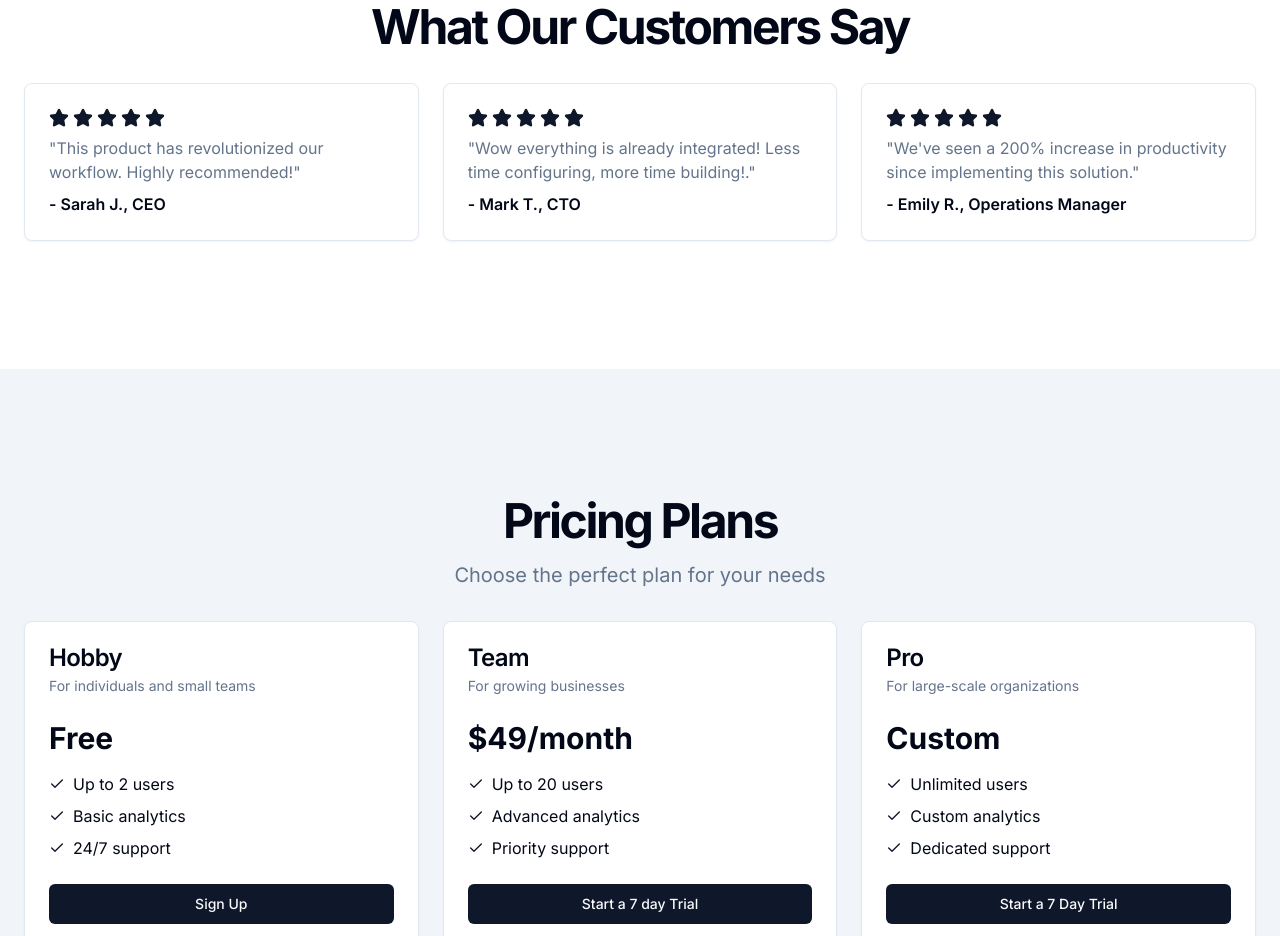
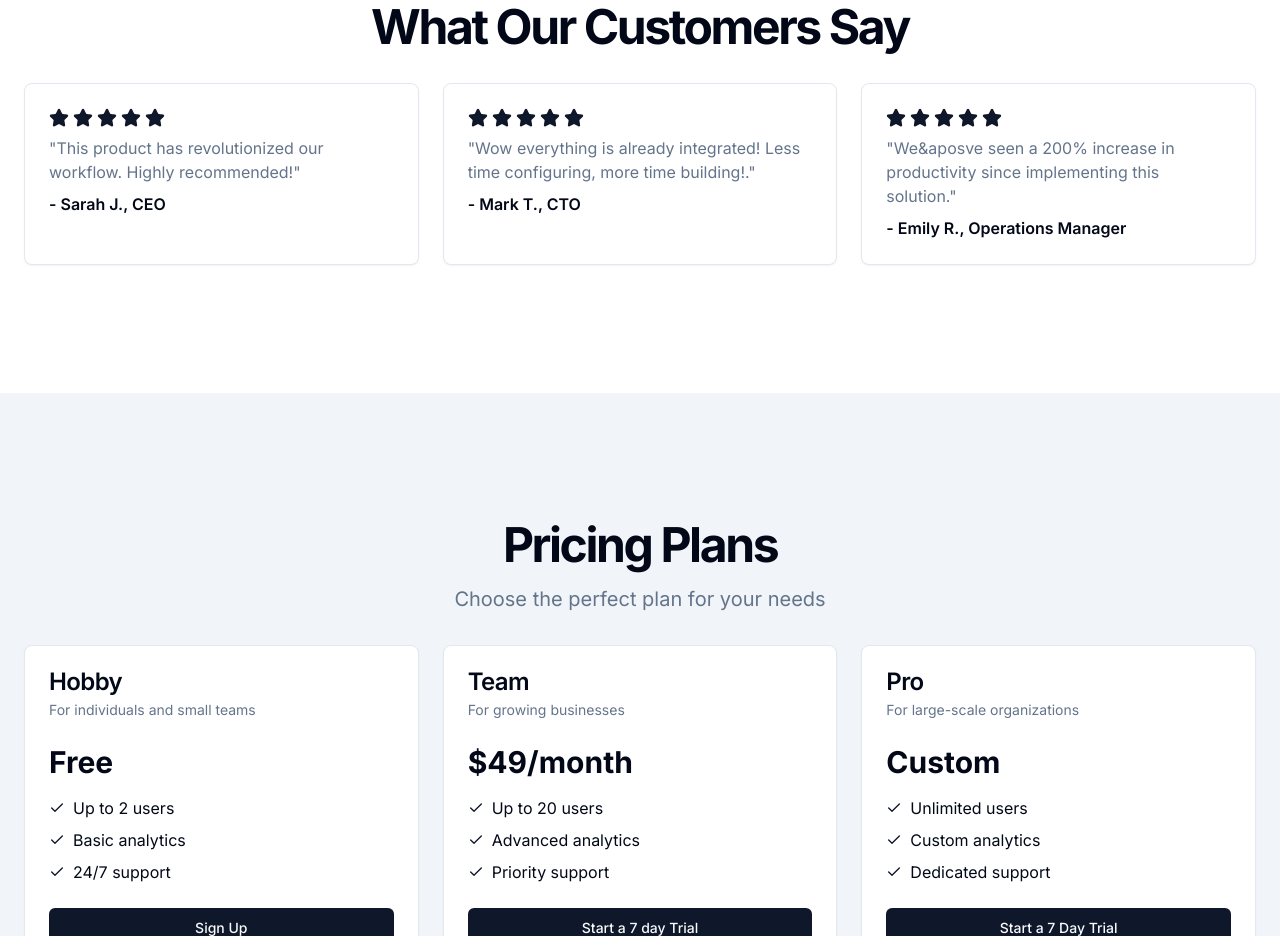
Before and after one commit to dzlau/stripe-supabase-saas-template, a Next.js app: page / in a window 1280 px wide. Shown: the part 1200-2136 px from the top of the page. Built offline with nearby package versions, Linux system fonts and the light colour scheme.

Commit message:
fixed linting

```diff
--- a/app/login/page.tsx
+++ b/app/login/page.tsx
@@ -36,7 +36,7 @@ export default function Login() {
                         Forgot password?
                     </Link>
                     <Link className="w-full text-sm text-muted-foreground" href="/signup">
-                        Don't have an account? Signup
+                        Don&apos;t have an account? Signup
                     </Link>
                 </CardFooter>
             </Card>
--- a/app/page.tsx
+++ b/app/page.tsx
@@ -90,7 +90,7 @@ export default function LandingPage() {
                       <Star key={i} className="w-5 h-5 fill-primary text-primary" />
                     ))}
                   </div>
-                  <p className="text-muted-foreground mb-2">"This product has revolutionized our workflow. Highly recommended!"</p>
+                  <p className="text-muted-foreground mb-2">&quot;This product has revolutionized our workflow. Highly recommended!&quot;</p>
                   <p className="font-semibold">- Sarah J., CEO</p>
                 </CardContent>
               </Card>
@@ -101,7 +101,7 @@ export default function LandingPage() {
                       <Star key={i} className="w-5 h-5 fill-primary text-primary" />
                     ))}
                   </div>
-                  <p className="text-muted-foreground mb-2">"Wow everything is already integrated! Less time configuring, more time building!."</p>
+                  <p className="text-muted-foreground mb-2">&quot;Wow everything is already integrated! Less time configuring, more time building!.&quot;</p>
                   <p className="font-semibold">- Mark T., CTO</p>
                 </CardContent>
               </Card>
@@ -112,7 +112,7 @@ export default function LandingPage() {
                       <Star key={i} className="w-5 h-5 fill-primary text-primary" />
                     ))}
                   </div>
-                  <p className="text-muted-foreground mb-2">"We've seen a 200% increase in productivity since implementing this solution."</p>
+                  <p className="text-muted-foreground mb-2">&quot;We&aposve seen a 200% increase in productivity since implementing this solution.&quot;</p>
                   <p className="font-semibold">- Emily R., Operations Manager</p>
                 </CardContent>
               </Card>
```
Also changed, not shown: 1 other file (tests, documents, lock files or other folders).
